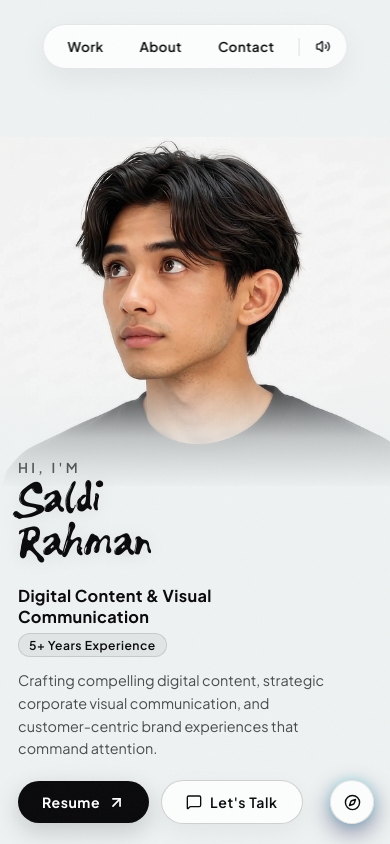
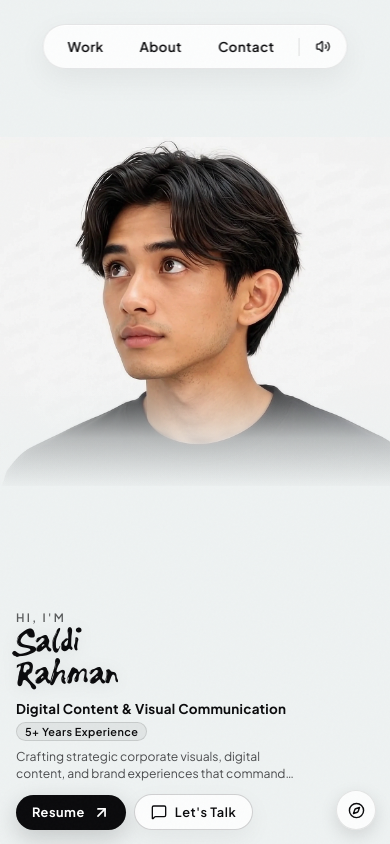
Before and after one commit to digitalinproject-ui/PortfolioSaldi, a React (Vite) app: page / in a window 390 px wide. Built offline with nearby package versions, Linux system fonts and the light colour scheme; a web font is replaced by a local one.

Commit message:
fix(mobile): fit all hero content into single 100dvh screen without scrolling

```diff
--- a/index.html
+++ b/index.html
@@ -2,7 +2,7 @@
 <html lang="en">
   <head>
     <meta charset="UTF-8" />
-    <meta name="viewport" content="width=device-width, initial-scale=1.0" />
+    <meta name="viewport" content="width=device-width, initial-scale=1.0, viewport-fit=cover" />
     <title>Saldi Rahman | Graphic Design</title>
     <meta name="description" content="Portfolio of Saldi Rahman | Graphic Design" />
     <link rel="preconnect" href="https://fonts.googleapis.com">
--- a/src/App.tsx
+++ b/src/App.tsx
@@ -73,7 +73,9 @@ export const App: React.FC = () => {
       style={{
         position: 'relative',
         width: '100vw',
-        minHeight: '100vh',
+        height: '100dvh',
+        minHeight: '100dvh',
+        maxHeight: '100dvh',
         backgroundColor: '#eef2f2',
         overflow: 'hidden',
         touchAction: 'none',
--- a/src/components/CharacterCanvas.tsx
+++ b/src/components/CharacterCanvas.tsx
@@ -393,7 +393,7 @@ export const CharacterCanvas: React.FC<CharacterCanvasProps> = ({
         position: 'absolute',
         inset: 0,
         width: '100vw',
-        height: '100vh',
+        height: '100dvh',
         overflow: 'hidden',
         backgroundColor: BG_COLOR,
         pointerEvents: 'none',
@@ -404,7 +404,7 @@ export const CharacterCanvas: React.FC<CharacterCanvasProps> = ({
         style={{
           display: 'block',
           width: '100vw',
-          height: '100vh',
+          height: '100dvh',
           objectFit: 'cover',
           backgroundColor: BG_COLOR,
         }}
--- a/src/components/HeroSection.tsx
+++ b/src/components/HeroSection.tsx
@@ -28,7 +28,9 @@ export const HeroSection: React.FC<HeroSectionProps> = ({
       style={{
         position: 'relative',
         width: '100%',
-        minHeight: '100vh',
+        height: '100dvh',
+        minHeight: '100dvh',
+        maxHeight: '100dvh',
         pointerEvents: 'none',
         zIndex: 20,
       }}
@@ -54,7 +56,7 @@ export const HeroSection: React.FC<HeroSectionProps> = ({
       >
         {/* 1. Kicker / Greeting in clean spaced Plus Jakarta Sans */}
         <div
-          className="font-sans"
+          className="font-sans hero-kicker"
           style={{
             fontSize: '0.85rem',
             fontWeight: 600,
@@ -68,7 +70,7 @@ export const HeroSection: React.FC<HeroSectionProps> = ({
 
         {/* 2. Primary Focal Point: 2-line Name in Dripdrop font */}
         <h1
-          className="font-name"
+          className="font-name hero-name"
           style={{
             fontSize: 'clamp(2.8rem, 7.5vw, 5.4rem)',
             fontWeight: 400,
@@ -89,6 +91,7 @@ export const HeroSection: React.FC<HeroSectionProps> = ({
 
         {/* 3. Role & Experience Badge / Subtitle */}
         <div
+          className="hero-role-wrapper"
           style={{
             display: 'flex',
             flexDirection: 'column',
@@ -98,7 +101,7 @@ export const HeroSection: React.FC<HeroSectionProps> = ({
           }}
         >
           <div
-            className="font-sans"
+            className="font-sans hero-role-title"
             style={{
               fontSize: '1.02rem',
               fontWeight: 700,
@@ -111,7 +114,7 @@ export const HeroSection: React.FC<HeroSectionProps> = ({
           </div>
 
           <div
-            className="font-sans"
+            className="font-sans hero-badge"
             style={{
               display: 'inline-flex',
               alignItems: 'center',
@@ -129,9 +132,9 @@ export const HeroSection: React.FC<HeroSectionProps> = ({
           </div>
         </div>
 
-        {/* 4. Compact 3-line bio (max-width ~350px) */}
+        {/* 4. Compact 2-line bio */}
         <p
-          className="font-sans"
+          className="font-sans hero-bio"
           style={{
             maxWidth: '350px',
             fontSize: '0.9rem',
@@ -140,11 +143,12 @@ export const HeroSection: React.FC<HeroSectionProps> = ({
             margin: '2px 0 8px 0',
           }}
         >
-          Crafting compelling digital content, strategic corporate visual communication, and customer-centric brand experiences that command attention.
+          Crafting strategic corporate visuals, digital content, and brand experiences that command attention.
         </p>
 
         {/* 5. Two stylish pill buttons */}
         <div
+          className="hero-buttons-wrapper"
           style={{
             display: 'flex',
             alignItems: 'center',
@@ -157,6 +161,7 @@ export const HeroSection: React.FC<HeroSectionProps> = ({
           <button
             onClick={handleResume}
             onMouseEnter={() => audioEngine.playClick(1500)}
+            className="hero-btn-primary"
             style={{
               display: 'inline-flex',
               alignItems: 'center',
@@ -194,6 +199,7 @@ export const HeroSection: React.FC<HeroSectionProps> = ({
               onOpenContact();
             }}
             onMouseEnter={() => audioEngine.playClick(1500)}
+            className="hero-btn-secondary"
             style={{
               display: 'inline-flex',
               alignItems: 'center',
--- a/src/index.css
+++ b/src/index.css
@@ -76,7 +76,8 @@
 html, body {
   width: 100%;
   height: 100%;
-  overflow-x: hidden;
+  height: 100dvh;
+  overflow: hidden;
   background-color: var(--bg-studio);
   color: var(--color-black);
   font-family: var(--font-sans);
@@ -87,7 +88,10 @@ html, body {
 
 #root {
   width: 100%;
-  min-height: 100vh;
+  height: 100%;
+  height: 100dvh;
+  min-height: 100dvh;
+  max-height: 100dvh;
   background-color: var(--bg-studio);
   position: relative;
   overflow: hidden;
@@ -396,36 +400,87 @@ html, body {
 @media (max-width: 767px) {
   .hero-mobile-scrim {
     display: block;
+    height: 48dvh;
   }
 
   .hero-content-wrapper {
-    bottom: 20px !important;
-    left: 18px !important;
-    width: calc(100% - 76px) !important;
-    max-width: calc(100% - 76px) !important;
+    bottom: calc(14px + env(safe-area-inset-bottom, 0px)) !important;
+    left: 16px !important;
+    width: calc(100% - 68px) !important;
+    max-width: calc(100% - 68px) !important;
+    gap: 5px !important;
+  }
+
+  .hero-kicker {
+    font-size: 0.72rem !important;
+    letter-spacing: 0.2em !important;
+  }
+
+  .hero-name {
+    font-size: 2.15rem !important;
+    line-height: 0.94 !important;
+    margin: 0 0 2px 0 !important;
+  }
+
+  .hero-role-wrapper {
+    gap: 4px !important;
+    margin: 0 !important;
+  }
+
+  .hero-role-title {
+    font-size: 0.84rem !important;
+    line-height: 1.25 !important;
+  }
+
+  .hero-badge {
+    padding: 2px 8px !important;
+    font-size: 0.68rem !important;
+  }
+
+  .hero-bio {
+    font-size: 0.76rem !important;
+    line-height: 1.35 !important;
+    margin: 2px 0 4px 0 !important;
+    max-width: 290px !important;
+    display: -webkit-box;
+    -webkit-line-clamp: 2;
+    -webkit-box-orient: vertical;
+    overflow: hidden;
+  }
+
+  .hero-buttons-wrapper {
+    margin-top: 4px !important;
     gap: 8px !important;
+    flex-wrap: nowrap !important;
+  }
+
+  .hero-btn-primary,
+  .hero-btn-secondary {
+    padding: 9px 16px !important;
+    font-size: 0.80rem !important;
+    white-space: nowrap !important;
   }
 
   .telemetry-hud-container {
     position: fixed !important;
-    bottom: 20px !important;
-    right: 16px !important;
+    bottom: calc(14px + env(safe-area-inset-bottom, 0px)) !important;
+    right: 14px !important;
     top: auto !important;
     left: auto !important;
-    gap: 10px !important;
+    gap: 8px !important;
   }
 
   .telemetry-hud-toggle-btn {
     order: 2 !important;
-    width: 44px !important;
-    height: 44px !important;
-    min-height: 44px !important;
+    width: 40px !important;
+    height: 40px !important;
+    min-height: 40px !important;
     padding: 0 !important;
     border-radius: 50% !important;
     display: flex !important;
     align-items: center !important;
     justify-content: center !important;
-    box-shadow: 0 8px 24px rgba(0, 5, 60, 0.45), 0 0 12px rgba(0, 240, 255, 0.25) !important;
+    box-shadow: 0 6px 18px rgba(10, 10, 12, 0.12) !important;
   }
 
   .telemetry-hud-label {
@@ -434,8 +489,35 @@ html, body {
 
   .telemetry-hud-panel {
     order: 1 !important;
-    max-height: 65vh !important;
+    max-height: 60dvh !important;
     overflow-y: auto !important;
     margin-bottom: 4px !important;
   }
 }
+
+/* Extra compact height screens (iPhone 13 mini / SE / small viewports with browser address bars <= 720px) */
+@media (max-width: 767px) and (max-height: 720px) {
+  .hero-content-wrapper {
+    bottom: calc(10px + env(safe-area-inset-bottom, 0px)) !important;
+    gap: 3px !important;
+  }
+
+  .hero-name {
+    font-size: 1.95rem !important;
+  }
+
+  .hero-bio {
+    display: none !important;
+  }
+
+  .hero-btn-primary,
+  .hero-btn-secondary {
+    padding: 8px 14px !important;
+    font-size: 0.78rem !important;
+  }
+
+  .telemetry-hud-container {
+    bottom: calc(10px + env(safe-area-inset-bottom, 0px)) !important;
+    right: 12px !important;
+  }
+}
```
